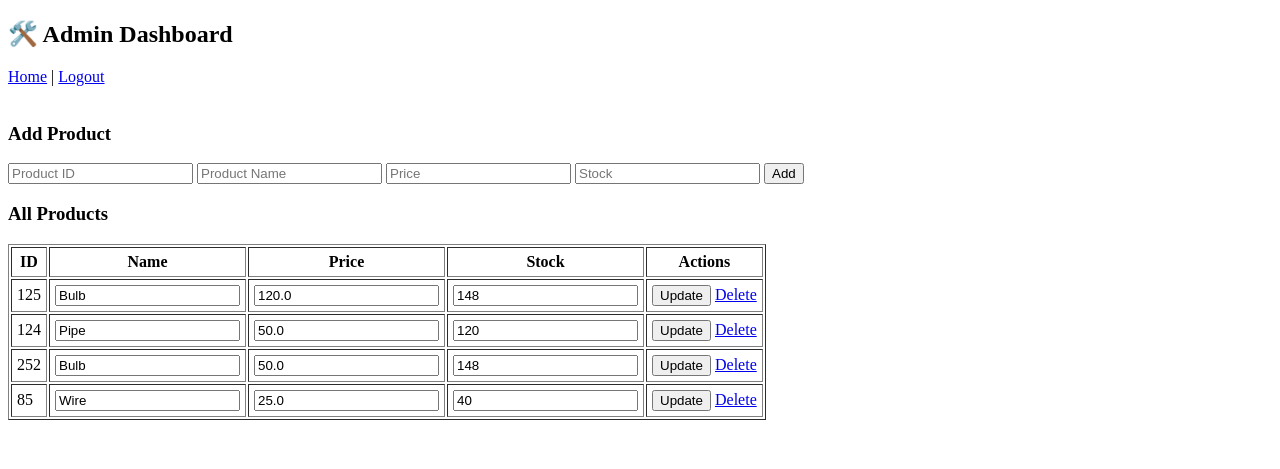
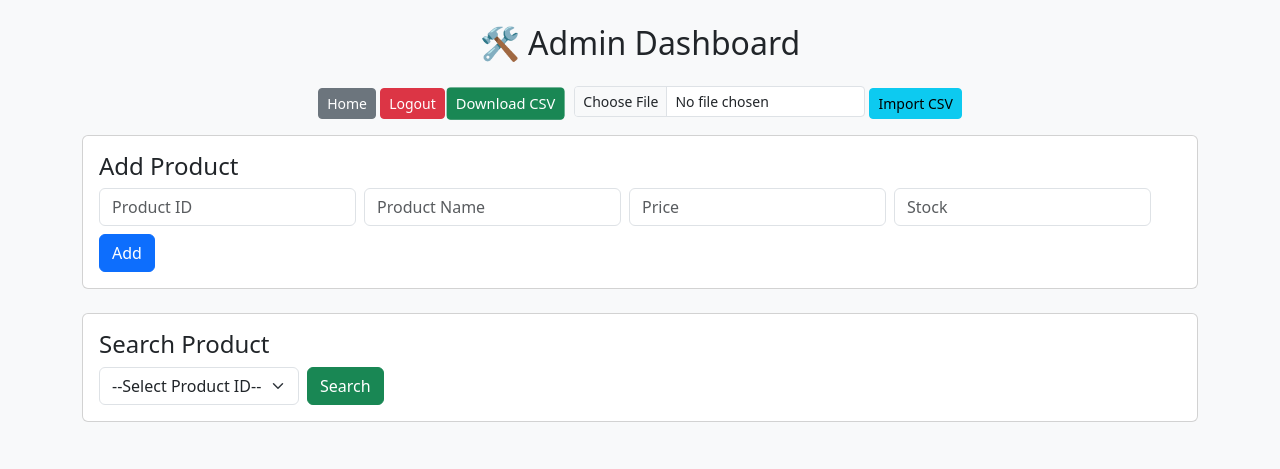
Before and after one commit to Vidya2000/Inventory, a Flask app: page /admin in a window 1280 px wide. Shown: the top 469 px of the page. Run offline with Flask 3, Linux system fonts and the light colour scheme; the visitor is signed in with stand-in values (Sample User, id 1); data comes from the database, SQL or seed files in the repository; both versions use the stored data as it was after the commit.

Commit message:
Add files via upload

```diff
--- a/app.py
+++ b/app.py
@@ -1,15 +1,17 @@
-from flask import Flask, render_template, request, redirect, url_for, flash, session
+from flask import Flask, render_template, request, redirect, url_for, flash, session, send_file
 import sqlite3
+import csv
 import os
 
 app = Flask(__name__)
-app.secret_key = "supersecret"   # session key
+app.secret_key = "supersecret"
+SALE_PASSWORD = "sell123"
 
-SALE_PASSWORD = "sell123"        # password for selling
+DB_FILE = "inventory.db"
 
 # ---------- DATABASE FUNCTIONS ----------
 def create_table():
-    conn = sqlite3.connect("inventory.db")
+    conn = sqlite3.connect(DB_FILE)
     c = conn.cursor()
     c.execute('''CREATE TABLE IF NOT EXISTS products
                  (id TEXT PRIMARY KEY, name TEXT, price REAL, stock INTEGER)''')
@@ -17,7 +19,7 @@
     conn.close()
 
 def view_products():
-    conn = sqlite3.connect("inventory.db")
+    conn = sqlite3.connect(DB_FILE)
     c = conn.cursor()
     c.execute("SELECT id, name, price, stock FROM products")
     rows = c.fetchall()
@@ -25,7 +27,7 @@
     return rows
 
 def fetch_product_by_id(product_id):
-    conn = sqlite3.connect("inventory.db")
+    conn = sqlite3.connect(DB_FILE)
     c = conn.cursor()
     c.execute("SELECT id, name, price, stock FROM products WHERE id=?", (product_id,))
     row = c.fetchone()
@@ -33,7 +35,7 @@
     return row
 
 def add_product(product_id, name, price, stock):
-    conn = sqlite3.connect("inventory.db")
+    conn = sqlite3.connect(DB_FILE)
     c = conn.cursor()
     c.execute("INSERT INTO products (id, name, price, stock) VALUES (?, ?, ?, ?)",
               (product_id, name, price, stock))
@@ -41,7 +43,7 @@
     conn.close()
 
 def update_product(product_id, name, price, stock):
-    conn = sqlite3.connect("inventory.db")
+    conn = sqlite3.connect(DB_FILE)
     c = conn.cursor()
     c.execute("UPDATE products SET name=?, price=?, stock=? WHERE id=?",
               (name, price, stock, product_id))
@@ -49,14 +51,14 @@
     conn.close()
 
 def delete_product(product_id):
-    conn = sqlite3.connect("inventory.db")
+    conn = sqlite3.connect(DB_FILE)
     c = conn.cursor()
     c.execute("DELETE FROM products WHERE id=?", (product_id,))
     conn.commit()
     conn.close()
 
 def reduce_stock(product_id, quantity):
-    conn = sqlite3.connect("inventory.db")
+    conn = sqlite3.connect(DB_FILE)
     c = conn.cursor()
     c.execute("SELECT stock FROM products WHERE id=?", (product_id,))
     stock = c.fetchone()[0]
@@ -68,12 +70,15 @@
     conn.close()
     return False
 
-
 # ---------- ROUTES ----------
-@app.route("/")
+@app.route("/", methods=["GET", "POST"])
 def home():
     products = view_products()
-    return render_template("index.html", products=products)
+    if request.method == "POST":
+        pid = request.form.get("product_id")
+        product = fetch_product_by_id(pid)
+        return render_template("index.html", products=products, product=product)
+    return render_template("index.html", products=products, product=None)
 
 @app.route("/login", methods=["GET", "POST"])
 def login():
@@ -92,12 +97,17 @@
     flash("Logged out successfully", "info")
     return redirect(url_for("home"))
 
-@app.route("/admin")
+@app.route("/admin", methods=["GET", "POST"])
 def admin():
     if "admin" not in session:
         return redirect(url_for("login"))
     products = view_products()
-    return render_template("admin.html", products=products)
+    selected_product = None
+    if request.method == "POST":
+        pid = request.form.get("product_id")
+        if pid:
+            selected_product = fetch_product_by_id(pid)
+    return render_template("admin.html", products=products, selected_product=selected_product)
 
 @app.route("/add", methods=["POST"])
 def add():
@@ -145,8 +155,38 @@
         flash("Invalid Sale Password", "danger")
     return redirect(url_for("home"))
 
+@app.route("/export_csv")
+def export_csv():
+    products = view_products()
+    csv_file = "products.csv"
+    with open(csv_file, "w", newline="") as f:
+        writer = csv.writer(f)
+        writer.writerow(["ID", "Name", "Price", "Stock"])
+        writer.writerows(products)
+    return send_file(csv_file, as_attachment=True)
 
+@app.route("/import_csv_route", methods=["POST"])
+def import_csv_route():
+    if "admin" not in session:
+        return redirect(url_for("login"))
+    file = request.files["file"]
+    if not file:
+        flash("No file selected", "danger")
+        return redirect(url_for("admin"))
+    csv_data = csv.reader(file.stream.read().decode("UTF-8").splitlines())
+    next(csv_data)  # skip header
+    count = 0
+    for row in csv_data:
+        try:
+            add_product(row[0], row[1], float(row[2]), int(row[3]))
+            count += 1
+        except:
+            continue
+    flash(f"Imported {count} products successfully", "success")
+    return redirect(url_for("admin"))
+
+# ---------- RUN SERVER ----------
 if __name__ == "__main__":
     create_table()
     port = int(os.environ.get("PORT", 5000))
-    app.run(host="0.0.0.0", port=port)
+    app.run(host="0.0.0.0", port=port, debug=True)
--- /dev/null
+++ b/products.csv
@@ -0,0 +1,3 @@
+ID,Name,Price,Stock
+125,Bulb,120.0,148
+124,Pipe,50.0,120
--- a/templates/admin.html
+++ b/templates/admin.html
@@ -1,50 +1,86 @@
 <!DOCTYPE html>
-<html>
+<html lang="en">
 <head>
+    <meta charset="UTF-8">
+    <meta name="viewport" content="width=device-width, initial-scale=1.0">
     <title>Admin Dashboard</title>
+    <link href="https://cdn.jsdelivr.net/npm/bootstrap@5.3.1/dist/css/bootstrap.min.css" rel="stylesheet">
+    <link rel="stylesheet" href="https://cdnjs.cloudflare.com/ajax/libs/animate.css/4.1.1/animate.min.css"/>
 </head>
-<body>
-    <h2>🛠️ Admin Dashboard</h2>
-    <a href="{{ url_for('home') }}">Home</a> |
-    <a href="{{ url_for('logout') }}">Logout</a>
-    <br><br>
+<body class="bg-light">
+<div class="container py-4">
 
-    <h3>Add Product</h3>
-    <form action="{{ url_for('add') }}" method="post">
-        <input type="text" name="id" placeholder="Product ID" required>
-        <input type="text" name="name" placeholder="Product Name" required>
-        <input type="number" name="price" step="0.01" placeholder="Price" required>
-        <input type="number" name="stock" step="1" placeholder="Stock" required>
-        <button type="submit">Add</button>
-    </form>
+    <h2 class="mb-4 text-center">🛠️ Admin Dashboard</h2>
 
-    <h3>All Products</h3>
-    <table border="1" cellpadding="5">
-        <tr><th>ID</th><th>Name</th><th>Price</th><th>Stock</th><th>Actions</th></tr>
-        {% for p in products %}
-        <tr>
-            <form action="{{ url_for('update', pid=p[0]) }}" method="post">
-                <td>{{p[0]}}</td>
-                <td><input type="text" name="name" value="{{p[1]}}"></td>
-                <td><input type="number" step="0.01" name="price" value="{{p[2]}}"></td>
-                <td><input type="number" step="1" name="stock" value="{{p[3]}}"></td>
-                <td>
-                    <button type="submit">Update</button>
-                    <a href="{{ url_for('delete', pid=p[0]) }}">Delete</a>
-                </td>
-            </form>
-        </tr>
-        {% endfor %}
-    </table>
+    <!-- Top Buttons: Home, Logout, Export CSV, Import CSV -->
+    <div class="mb-3 text-center">
+        <a href="{{ url_for('home') }}" class="btn btn-secondary btn-sm">Home</a>
+        <a href="{{ url_for('logout') }}" class="btn btn-danger btn-sm">Logout</a>
+        <a href="{{ url_for('export_csv') }}" class="btn btn-success btn-sm animate__animated animate__pulse animate__infinite">Download CSV</a>
 
+        <!-- CSV Import Form -->
+        <form action="{{ url_for('import_csv_route') }}" method="post" enctype="multipart/form-data" class="d-inline-block ms-2">
+            <input type="file" name="file" accept=".csv" class="form-control form-control-sm d-inline-block w-auto" required>
+            <button type="submit" class="btn btn-info btn-sm">Import CSV</button>
+        </form>
+    </div>
+
+    <!-- Add Product Form -->
+    <div class="card p-3 mb-4 animate__animated animate__fadeIn">
+        <h4>Add Product</h4>
+        <form action="{{ url_for('add') }}" method="post" class="d-flex flex-wrap gap-2">
+            <input type="text" name="id" placeholder="Product ID" class="form-control w-auto" required>
+            <input type="text" name="name" placeholder="Product Name" class="form-control w-auto" required>
+            <input type="number" name="price" step="0.01" placeholder="Price" class="form-control w-auto" required>
+            <input type="number" name="stock" step="1" placeholder="Stock" class="form-control w-auto" required>
+            <button type="submit" class="btn btn-primary">Add</button>
+        </form>
+    </div>
+
+    <!-- Search Product Form -->
+    <div class="card p-3 mb-4 animate__animated animate__fadeIn">
+        <h4>Search Product</h4>
+        <form method="post" action="{{ url_for('admin') }}" class="d-flex gap-2 flex-wrap">
+            <select name="product_id" class="form-select w-auto" required>
+                <option value="">--Select Product ID--</option>
+                {% for p in products %}
+                    <option value="{{ p[0] }}">{{ p[0] }}</option>
+                {% endfor %}
+            </select>
+            <button type="submit" class="btn btn-success">Search</button>
+        </form>
+    </div>
+
+    {% if selected_product %}
+    <!-- Selected Product Info for Update/Delete -->
+    <div class="card p-3 mb-4 animate__animated animate__fadeInUp">
+        <h4>Product Info</h4>
+        <form action="{{ url_for('update', pid=selected_product[0]) }}" method="post" class="d-flex flex-wrap gap-2">
+            <input type="text" name="name" value="{{ selected_product[1] }}" class="form-control w-auto" required>
+            <input type="number" step="0.01" name="price" value="{{ selected_product[2] }}" class="form-control w-auto" required>
+            <input type="number" step="1" name="stock" value="{{ selected_product[3] }}" class="form-control w-auto" required>
+            <button type="submit" class="btn btn-warning">Update</button>
+            <a href="{{ url_for('delete', pid=selected_product[0]) }}" class="btn btn-danger">Delete</a>
+        </form>
+    </div>
+    {% endif %}
+
+    <!-- Flash Messages -->
     {% with messages = get_flashed_messages(with_categories=true) %}
       {% if messages %}
-        <ul>
+        <div class="animate__animated animate__fadeIn">
         {% for category, msg in messages %}
-          <li><b>{{ category.title() }}:</b> {{ msg }}</li>
+          <div class="alert alert-{{ 'success' if category=='success' else 'danger' if category=='danger' else 'info' }} alert-dismissible fade show mt-2" role="alert">
+            {{ msg }}
+            <button type="button" class="btn-close" data-bs-dismiss="alert" aria-label="Close"></button>
+          </div>
         {% endfor %}
-        </ul>
+        </div>
       {% endif %}
     {% endwith %}
+
+</div>
+
+<script src="https://cdn.jsdelivr.net/npm/bootstrap@5.3.1/dist/js/bootstrap.bundle.min.js"></script>
 </body>
 </html>
```
Also changed, not shown: templates/index.html (+56 -27 lines), templates/login.html (+32 -11 lines), inventory.db.
